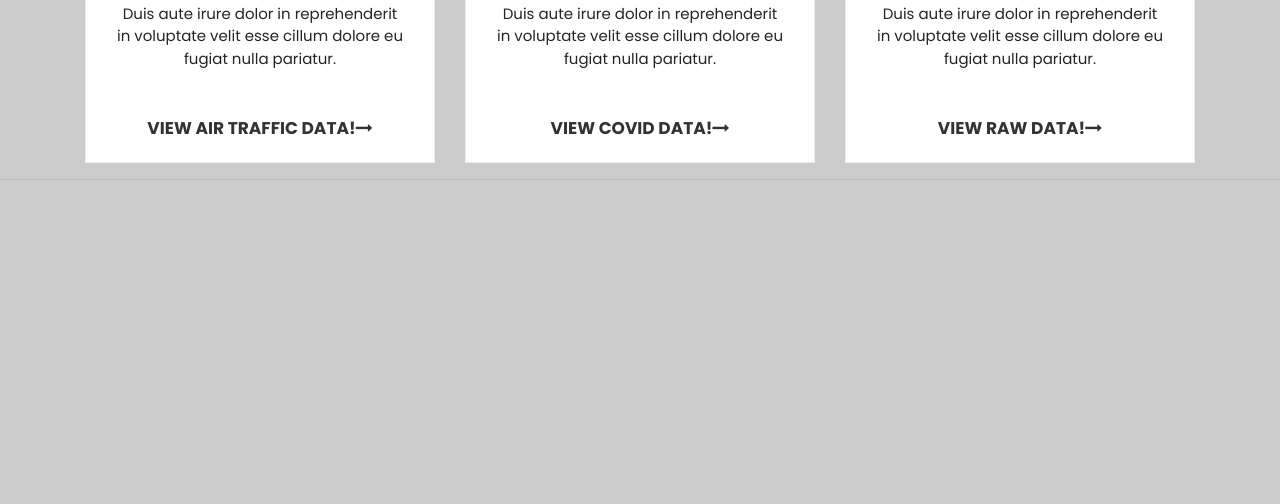
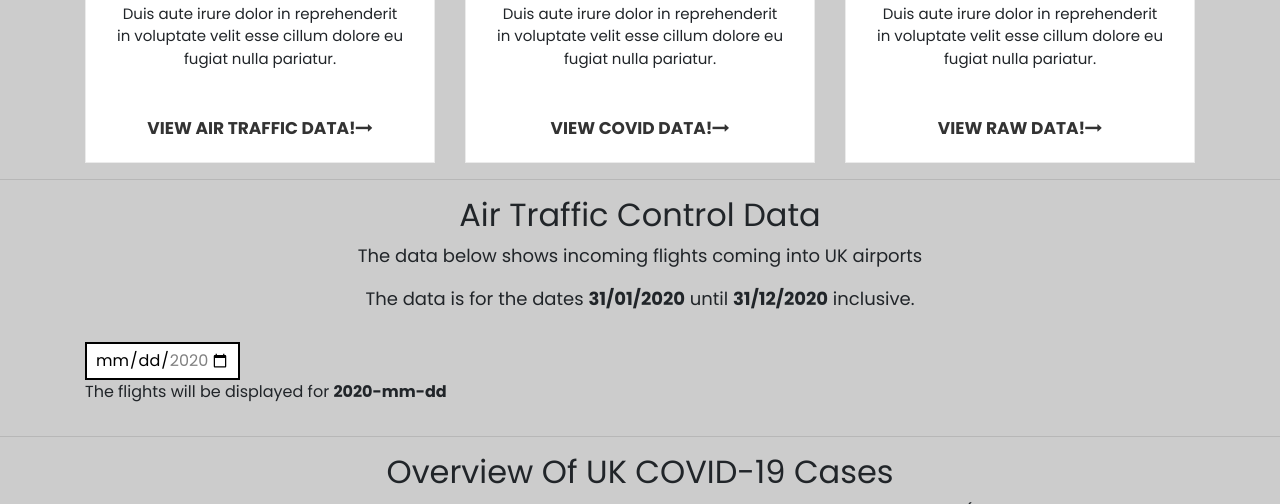
Before and after one commit to binaryoverload/TSEGroup8Website, a Flask app: page / in a window 1280 px wide. Shown: the part 1797-2301 px from the top of the page. Run offline with Flask 2, Linux system fonts and the light colour scheme; some libraries are stand-ins or nearby versions.

Commit message:
Start work on ATC

```diff
--- a/static/index.css
+++ b/static/index.css
@@ -224,21 +224,19 @@ section#components.components {
     object-fit: cover;
 }
 
-.section1,
-.section2,
-.section3 {
-    min-height: 100vh;
-    display: flex;
-    justify-content: center;
-    align-items: center;
-    font-size: 5em;
-    text-transform: uppercase;
-    font-weight: 700;
-    color: #000;
+.map {
+    height: 85vh;
 }
 
-.map {
-    height: 85vh;
+input {
+    padding: 0.25em 0.5em;
+    background: white;
+    border: #000 2px solid;
+    max-width: none;
+}
+
+input[type="date"] {
+    width: fit-content;
 }
 
 .overlay {
--- /dev/null
+++ b/static/js/atc.js
@@ -0,0 +1,3 @@
+document.getElementById("atc-date-input").addEventListener("change", function(e) {
+    document.getElementById("atc-date-output").innerText = e.target.value
+})
--- a/templates/index.html
+++ b/templates/index.html
@@ -167,23 +167,39 @@
 
     <hr>
 
-    <section id="atc-section" class="container section1">Air Traffic Section</section>
+    <section id="atc-section" class="container section1">
+
+        <div class="row">
+            <div class="col-md-12">
+                <div class="section-header">
+                    <h2>Air Traffic Control Data</h2>
+                    <p>The data below shows incoming flights coming into UK airports </p>
+                    <p>The data is for the dates <strong>31/01/2020</strong> until <strong>31/12/2020</strong> inclusive.</p>
+                </div>
+            </div>
+        </div>
+
+        <div class="row">
+            <div class="col-md-12">
+                <input id="atc-date-input" type="date" min="2020-01-31" max="2020-12-31">
+                <p>The flights will be displayed for <strong><span id="atc-date-output">2020-mm-dd</span></strong></p>
+            </div>
+        </div>
+
+    </section>
 
     <hr>
 
     <!-- UK Covid Map -->
     <section class="container ukmap" id="covid-map-section">
 
-        <div class="container-fluid">
         <div class="row">
             <div class="col-md-12">
                 <div class="section-header">
                     <h2>Overview Of UK COVID-19 Cases</h2>
-                        <p>The map below shows a visual representation of COVID-19 cases. You can switch between <strong>daily</strong> (The figures for that one specific day) or <strong>cumulative</strong> (The total number of cases in that region so far)
-                            figures.
+                    <p>The map below shows a visual representation of COVID-19 cases. You can switch between <strong>daily</strong> (The figures for that one specific day) or <strong>cumulative</strong> (The total number of cases in that region so far) figures.
                     </p>
                     <p>The data is for the dates <strong>31/01/2020</strong> until <strong>31/12/2020</strong> inclusive.</p>
-                    </div>
                 </div>
             </div>
         </div>
@@ -226,6 +242,11 @@
                 <div class="section-header">
                     <h2>Attributions</h2>
                 </div>
+            </div>
+        </div>
+        <div class="row">
+            <div class="col-lg-9">
+                <h3>Data</h3>
                 <ul>
                     <li>Contains MSOA names &copy; Open Parliament copyright and database right 2020</li>
                     <li>Contains Ordnance Survey data &copy; Crown copyright and database right 2020</li>
@@ -234,6 +255,16 @@
                     <li>Office for National Statistics licensed under the Open Government Licence v.3.0</li>
                     <li>Map data &copy; OpenStreetMap contributors</li>
                     <li>Map imagery &copy; Mapbox</li>
+                </ul>
+            </div>
+            <div class="col-lg-3">
+                <h3>Libraries</h3>
+                <ul>
+                    <li><a href="https://getbootstrap.com/">Bootstrap 4</a></li>
+                    <li><a href="https://jquery.com/">jQuery</a></li>
+                    <li><a href="https://leafletjs.com/">Leaflet</a></li>
+                    <li></li>
+                    <li></li>
                 </ul>
             </div>
         </div>
@@ -279,7 +310,8 @@
     <script src="https://code.jquery.com/jquery-3.5.1.slim.min.js" integrity="sha384-DfXdz2htPH0lsSSs5nCTpuj/zy4C+OGpamoFVy38MVBnE+IbbVYUew+OrCXaRkfj" crossorigin="anonymous"></script>
     <script src="https://cdn.jsdelivr.net/npm/bootstrap@4.6.0/dist/js/bootstrap.min.js" integrity="sha384-+YQ4JLhjyBLPDQt//I+STsc9iw4uQqACwlvpslubQzn4u2UU2UFM80nGisd026JF" crossorigin="anonymous"></script>
     <script src="https://unpkg.com/leaflet@1.7.1/dist/leaflet.js" integrity="sha512-XQoYMqMTK8LvdxXYG3nZ448hOEQiglfqkJs1NOQV44cWnUrBc8PkAOcXy20w0vlaXaVUearIOBhiXZ5V3ynxwA==" crossorigin=""></script>
-    <script src="static/map.js"></script>
+    <script src="static/js/map.js"></script>
+    <script src="static/js/atc.js"></script>
 
 </body>
 
```
Lines whose indentation alone changed are shown as unchanged.
